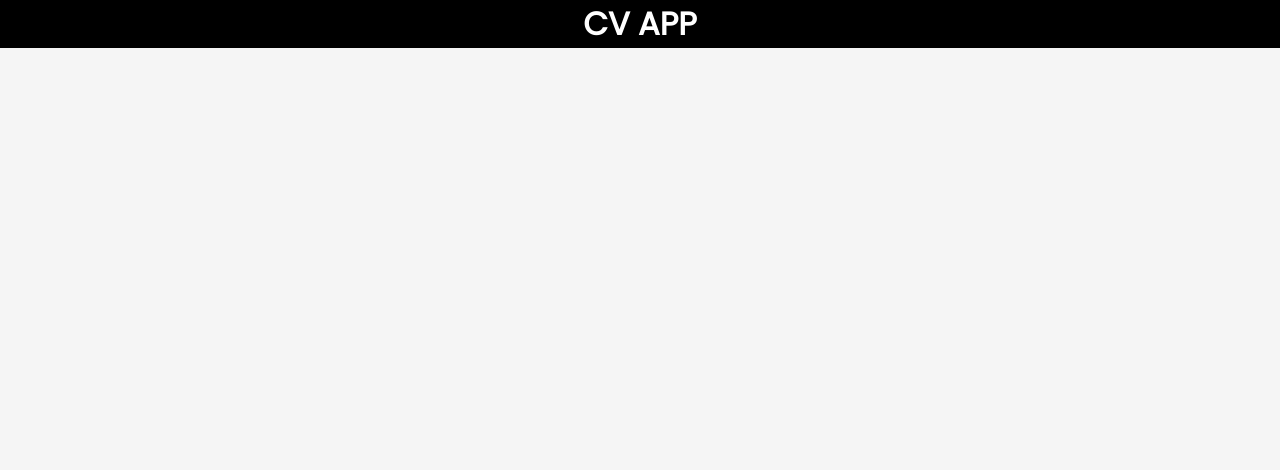
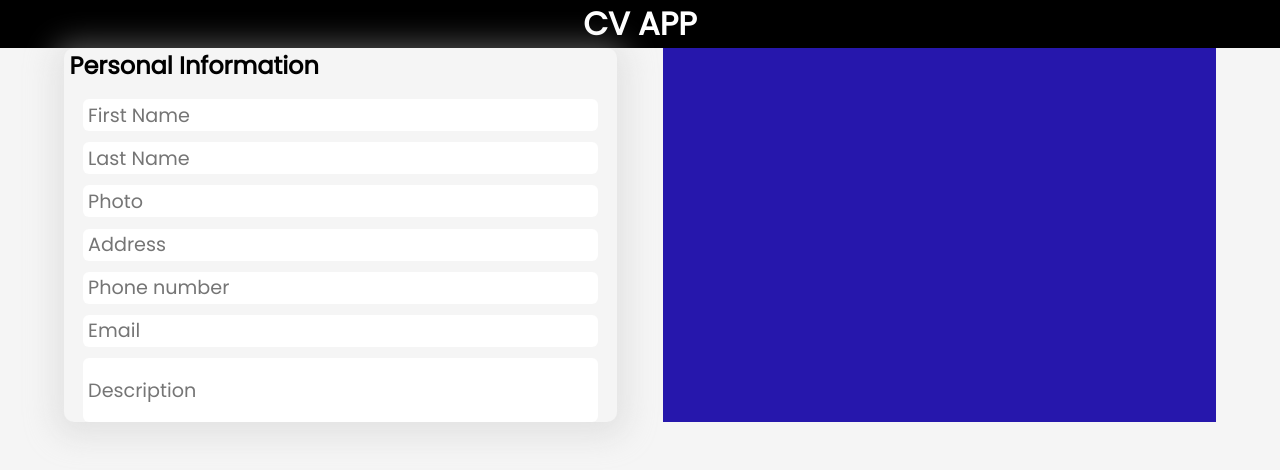
Before and after one commit to GabrielHangor/cv-project, a React (Create React App) app: page / in a window 1280 px wide. Shown: the top 470 px of the page. Built offline with nearby package versions, Linux system fonts and the light colour scheme.

Commit message:
Main Info component layout, styling

```diff
--- a/src/App.js
+++ b/src/App.js
@@ -1,13 +1,19 @@
 import React, { Component } from 'react';
-import Header from './Components/Header';
-import Main from './Components/Main';
+import MainInfo from './Components/InputForm/MainInfo'
 
 class App extends Component {
   render() {
     return (
       <div className="container">
-        <Header />
-        <Main />
+        <header className="header">
+          <h1>CV APP</h1>
+        </header>
+        <main className="inner-container">
+          <div className="input-form">
+            <MainInfo />
+          </div>
+          <div className="preview"></div>
+        </main>
       </div>
     );
   }
--- a/src/Components/Header.js
+++ /dev/null
@@ -1,11 +0,0 @@
-import React from 'react';
-
-function Header() {
-  return (
-    <header className="header">
-      <h1>CV APP</h1>
-    </header>
-  );
-}
-
-export default Header;
--- a/src/Components/InputForm/MainInfo.js
+++ b/src/Components/InputForm/MainInfo.js
@@ -0,0 +1,20 @@
+import React from 'react';
+
+function MainInfo() {
+  return (
+    <div className="form-group">
+      <h2>Personal Information</h2>
+      <form className='form-input'>
+        <input type="text" placeholder="First Name" />
+        <input type="text" placeholder="Last Name" />
+        <input type="text" placeholder="Photo" />
+        <input type="text" placeholder="Address" />
+        <input type="text" placeholder="Phone number" />
+        <input type="email" placeholder="Email" />
+        <input  type="textarea" placeholder="Description" />
+      </form>
+    </div>
+  );
+}
+
+export default MainInfo;
--- a/src/Components/Main.js
+++ /dev/null
@@ -1,14 +0,0 @@
-import React, { Component } from 'react';
-
-class Main extends Component {
-  render() {
-    return (
-      <main className="inner-container">
-        <div className="input-form"></div>
-        <div className="preview"></div>
-      </main>
-    );
-  }
-}
-
-export default Main;
--- a/src/style.css
+++ b/src/style.css
@@ -34,11 +34,44 @@ body {
   justify-content: space-between;
 }
 
+/* Input Form */
+
 .input-form {
   display: flex;
   flex-direction: column;
+  align-items: center;
   width: 48%;
-  background-color: rgb(172, 23, 23);
+  background-color: whitesmoke;
+  box-shadow: 0 5px 30px 10px rgba(199, 199, 199, 0.4);
+  border-radius: 10px;
+}
+
+.form-group {
+  display: flex;
+  flex-direction: column;
+  width: 98%;
+}
+
+.form-input {
+  padding-top: 1rem;
+  display: flex;
+  flex-direction: column;
+  align-items: center;
+  row-gap: 0.7rem;
+}
+
+.form-input > input {
+  width: 95%;
+  height: 2rem;
+  border-radius: 6px;
+  padding-left: 5px;
+  font-size: 1.2rem;
+  font-family: 'Poppins', sans-serif;
+  border: none;
+}
+
+input[type='textarea'] {
+  height: 4rem;
 }
 
 .preview {
```
